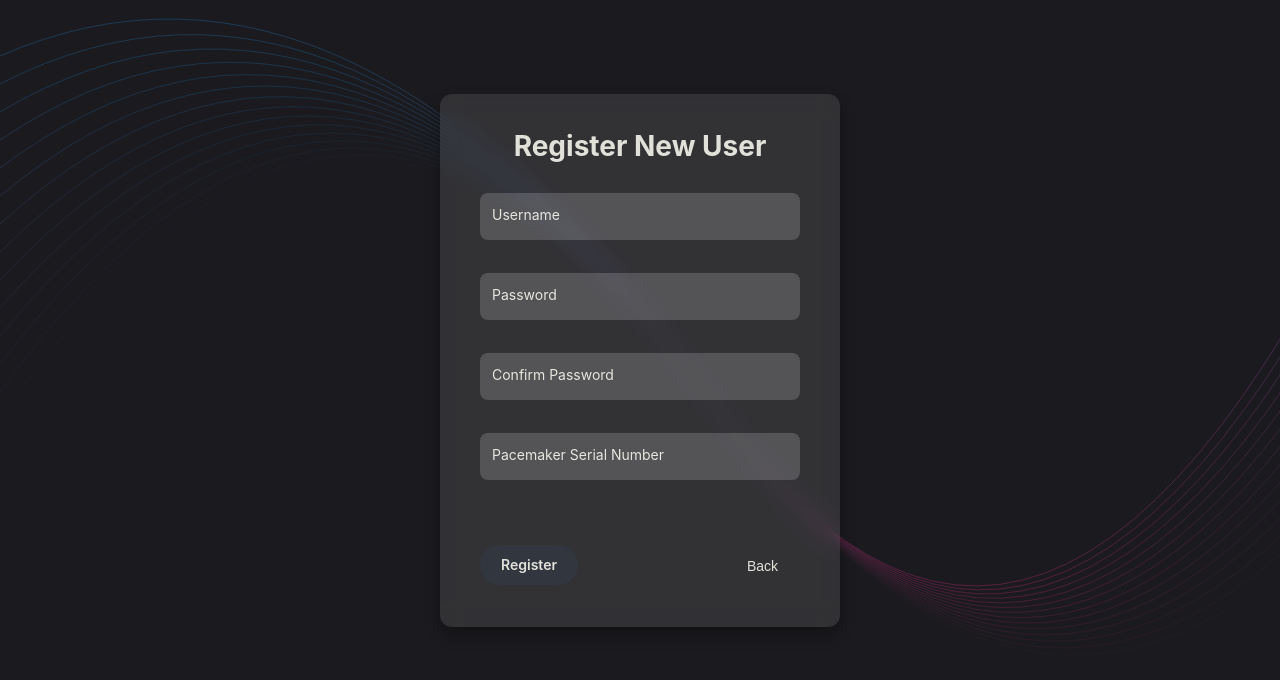
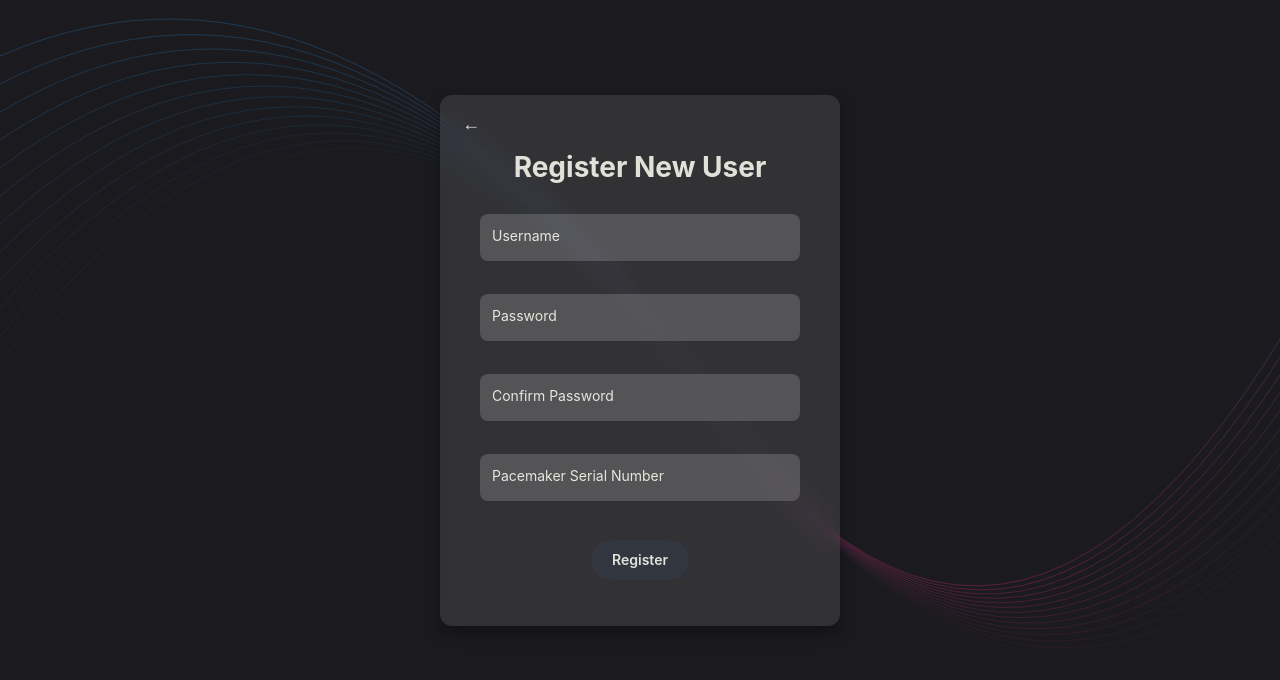
Before and after one commit to andrewderango/HeartFlow, a React (Vite) app in the folder dcm/src/renderer/: page /register in a window 1280 px wide. Shown: the top 680 px of the page. Built offline with nearby package versions, Linux system fonts and the light colour scheme.

Commit message:
imrpove input focus styling and floating text movement states (filled/focused/inactive)

```diff
--- a/dcm/src/renderer/src/components/Register.css
+++ b/dcm/src/renderer/src/components/Register.css
@@ -9,6 +9,7 @@
   width: 125%;
   text-align: center;
   box-shadow: 0 8px 16px rgba(0, 0, 0, 0.3);
+  position: relative;
 }
 
 form {
@@ -53,10 +54,10 @@ label {
 }
 
 input.filled + label {
-  top: -21px;
+  top: -20px;
   left: 8px;
   font-size: 11px;
-  color: rgba(255, 255, 255, 1.0);
+  color: rgba(255, 255, 255, 0.7);
   font-family: inherit;
 }
 
@@ -74,22 +75,26 @@ input:focus + label {
 }
 
 .back-button {
+  position: absolute;
+  top: 10px;
+  left: 12px;
   background-color: transparent;
-  border: 2px solid var(--ev-button-alt-border);
+  border: none;
   color: var(--ev-button-alt-text);
-  padding: 0 20px;
-  border-radius: 20px;
-  font-size: 14px;
+  padding: 0px 10px 0px 10px;
+  font-size: 18px;
   line-height: 38px;
+  display: flex;
+  align-items: center;
+  cursor: pointer;
+  text-decoration: none;
 }
 
 .back-button:hover {
-  background-color: var(--ev-button-alt-hover-bg);
-  border-color: var(--ev-button-alt-hover-border);
-  color: var(--ev-button-alt-hover-text);
-  cursor: pointer;
+    background-color: rgba(255, 255, 255, 0.1);
+    border-radius: 5px;
 }
 
 .text {
-  margin-top: -20px;
+  margin-top: 0px;
 }
--- a/dcm/src/renderer/src/components/Register.tsx
+++ b/dcm/src/renderer/src/components/Register.tsx
@@ -1,4 +1,4 @@
-import React, { useState } from 'react'
+import React, { useState, useEffect } from 'react'
 import { useNavigate, Link } from 'react-router-dom'
 // import electronLogo from '../assets/electron.svg'
 import './Register.css'
@@ -10,15 +10,40 @@ function Register(): JSX.Element {
   const [serialNumber, setSerialNumber] = useState('')
   const navigate = useNavigate()
 
+  const handleInputChange = (setter: React.Dispatch<React.SetStateAction<string>>) => (
+    event: React.ChangeEvent<HTMLInputElement>,
+  ) => {
+    setter(event.target.value)
+  }
+
   const handleSubmit = (event: React.FormEvent) => {
     event.preventDefault()
     console.log('Register button clicked')
     // here we want to interact with the local db (store password, unique serial number and username, max 10 usrs, etc.)
   }
 
+  useEffect(() => {
+    const inputs = document.querySelectorAll('.floating-label-group input')
+    inputs.forEach((input) => {
+      if (input.value) {
+        input.classList.add('filled')
+      }
+      input.addEventListener('input', () => {
+        if (input.value) {
+          input.classList.add('filled')
+        } else {
+          input.classList.remove('filled')
+        }
+      })
+    })
+  }, [])
+
   return (
     <div className="register-container">
       {/* <img alt="logo" className="logo" src={electronLogo} /> */}
+      <button className="back-button" type="button" onClick={() => navigate('/')}>
+        ←
+      </button>
       <div className="text">Register New User</div>
       <div style={{ height: '15px' }} />
       <form onSubmit={handleSubmit}>
@@ -26,39 +51,38 @@ function Register(): JSX.Element {
           <input
             type="text"
             value={username}
-            onChange={(e) => setUsername(e.target.value)}
+            onChange={handleInputChange(setUsername)}
             required
           />
-          <label className={username ? 'filled' : ''}>Username</label>
+          <label>Username</label>
         </div>
         <div className="floating-label-group">
           <input
             type="password"
             value={password}
-            onChange={(e) => setPassword(e.target.value)}
+            onChange={handleInputChange(setPassword)}
             required
           />
-          <label className={password ? 'filled' : ''}>Password</label>
+          <label>Password</label>
         </div>
         <div className="floating-label-group">
           <input
             type="password"
             value={confirmPassword}
-            onChange={(e) => setConfirmPassword(e.target.value)}
+            onChange={handleInputChange(setConfirmPassword)}
             required
           />
-          <label className={confirmPassword ? 'filled' : ''}>Confirm Password</label>
+          <label>Confirm Password</label>
         </div>
         <div className="floating-label-group">
           <input
             type="text"
             value={serialNumber}
-            onChange={(e) => setSerialNumber(e.target.value)}
+            onChange={handleInputChange(setSerialNumber)}
             required
           />
-          <label className={serialNumber ? 'filled' : ''}>Pacemaker Serial Number</label>
+          <label>Pacemaker Serial Number</label>
         </div>
-        <div className="actions">
         <div className="action">
           <Link
             to="#"
@@ -70,12 +94,6 @@ function Register(): JSX.Element {
             Register
           </Link>
         </div>
-          <div className="action">
-            <button className="back-button" type="button" onClick={() => navigate('/')}>
-              Back
-            </button>
-          </div>
-        </div>
       </form>
     </div>
   )
```
Lines whose indentation alone changed are shown as unchanged.
